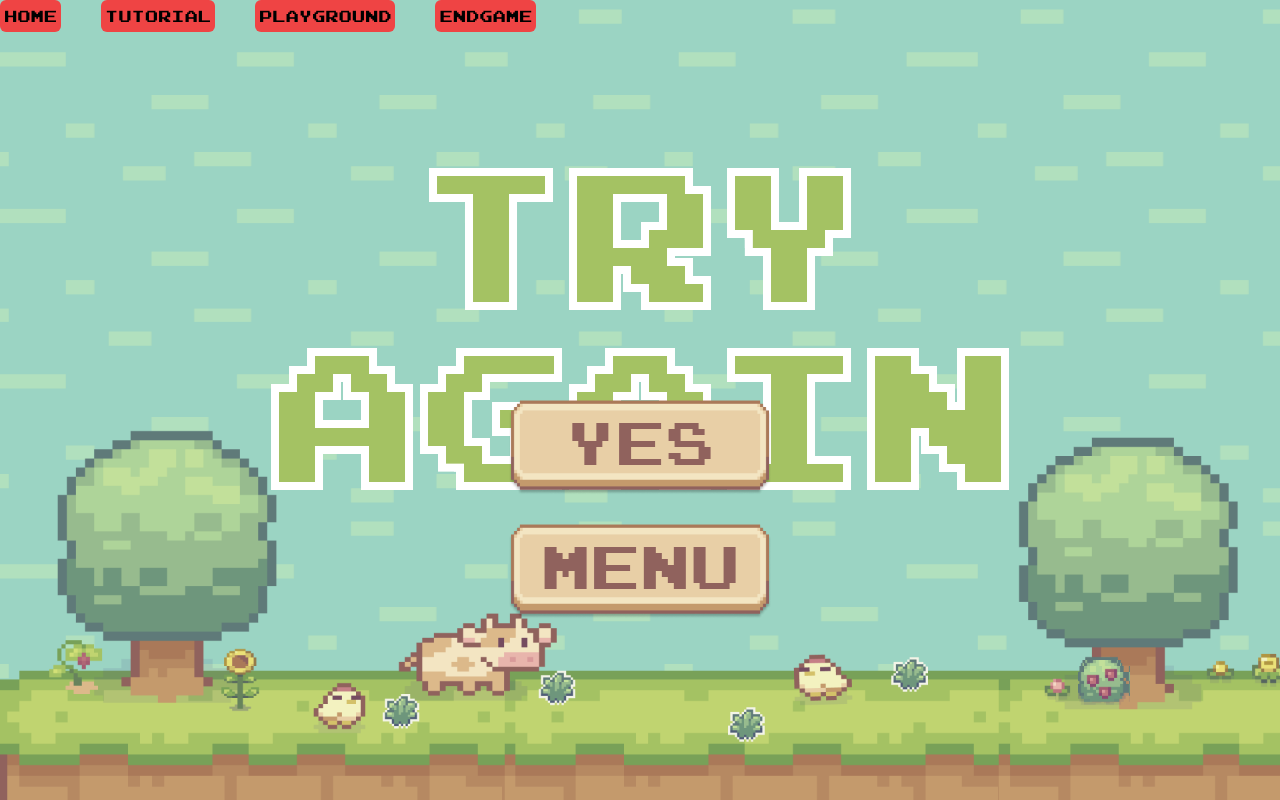
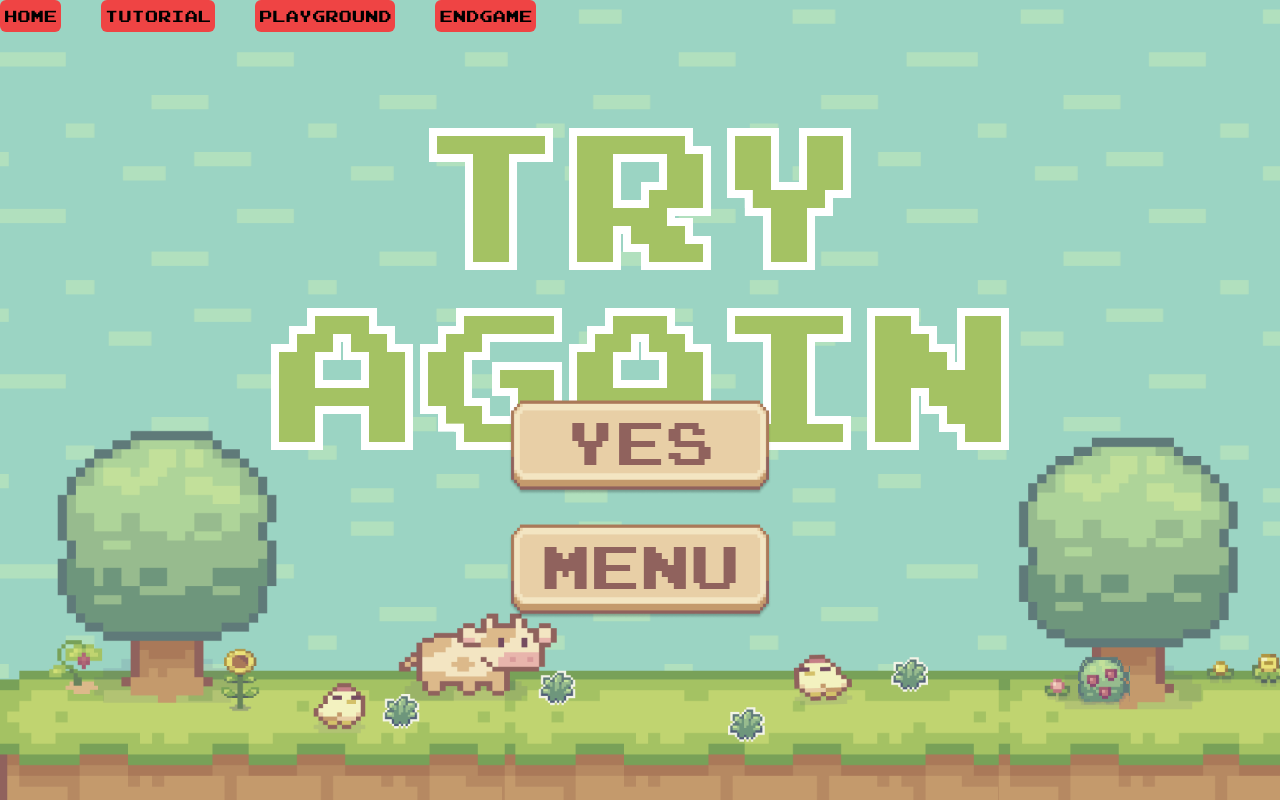
Before and after one commit to tirk101/toc_proj, a React (Vite) app: page /endgame in a window 1280 px wide. Built offline with nearby package versions, Linux system fonts and the light colour scheme.

Commit message:
custom lg

```diff
--- a/src/page/EndGame/index.tsx
+++ b/src/page/EndGame/index.tsx
@@ -8,7 +8,7 @@ const index = () => {
             style={{ backgroundImage: `url(${background})` }}
             className='w-full h-[100vh] flex justify-center items-center gap-[5rem] overflow-hidden animate-moving-background'
         >
-            <div className='absolute font-outline-4 text-center z-10 top-0 leading-[100px] md:leading-[160px] lg:leading-[180px] text-[#A4C263] text-[90px] lg:text-[180px] md:text-[150px] font-medium mt-[160px] md:mt-[170px] lg:mt-[140px]'>
+            <div className='absolute font-outline-4 text-center z-10 top-0 leading-[100px] md:leading-[160px] lg:leading-[180px] text-[#A4C263] text-[90px] lg:text-[180px] md:text-[150px] font-medium mt-[160px] md:mt-[170px] lg:mt-[100px]'>
                 TRY<br />AGAIN
             </div>
             <div className='absolute z-10 w-full mt-[150px] md:mt-[100px] lg:mt-[220px]'>
```
